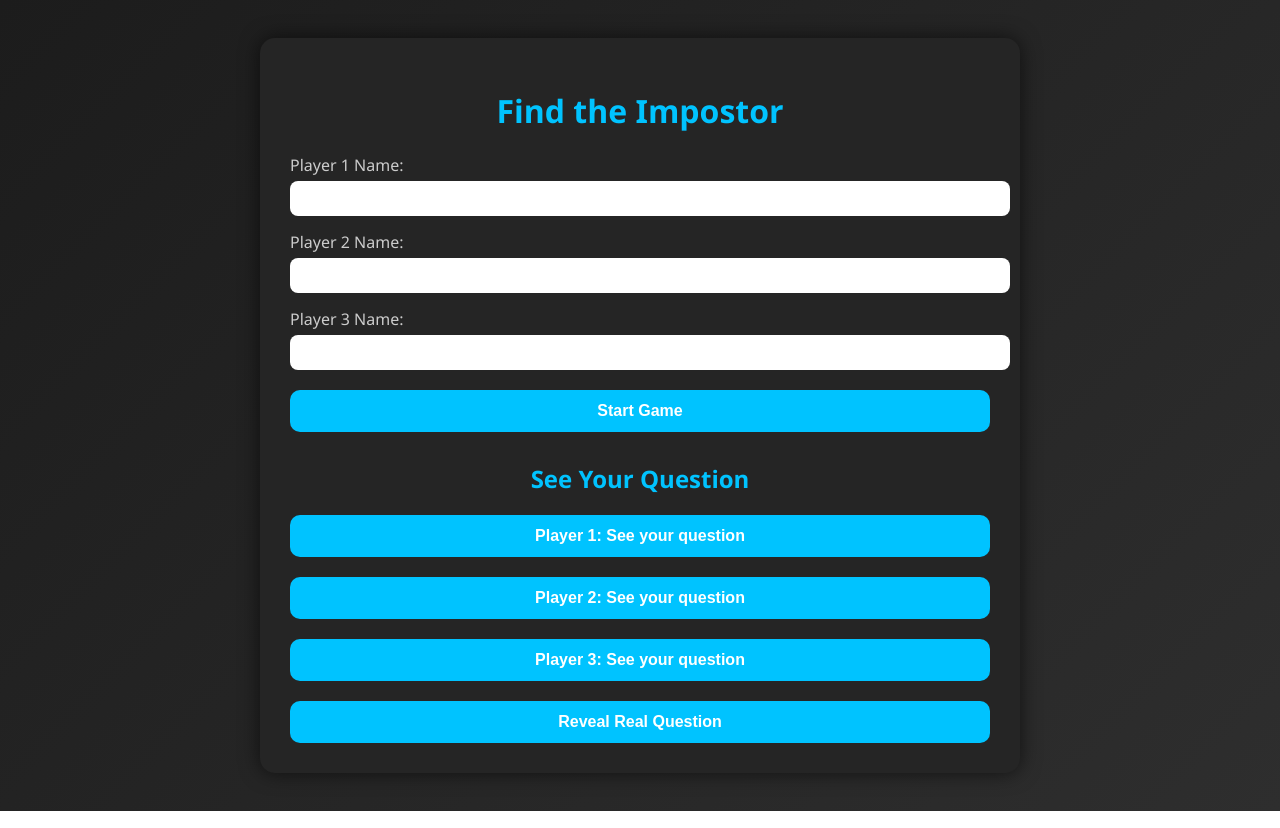
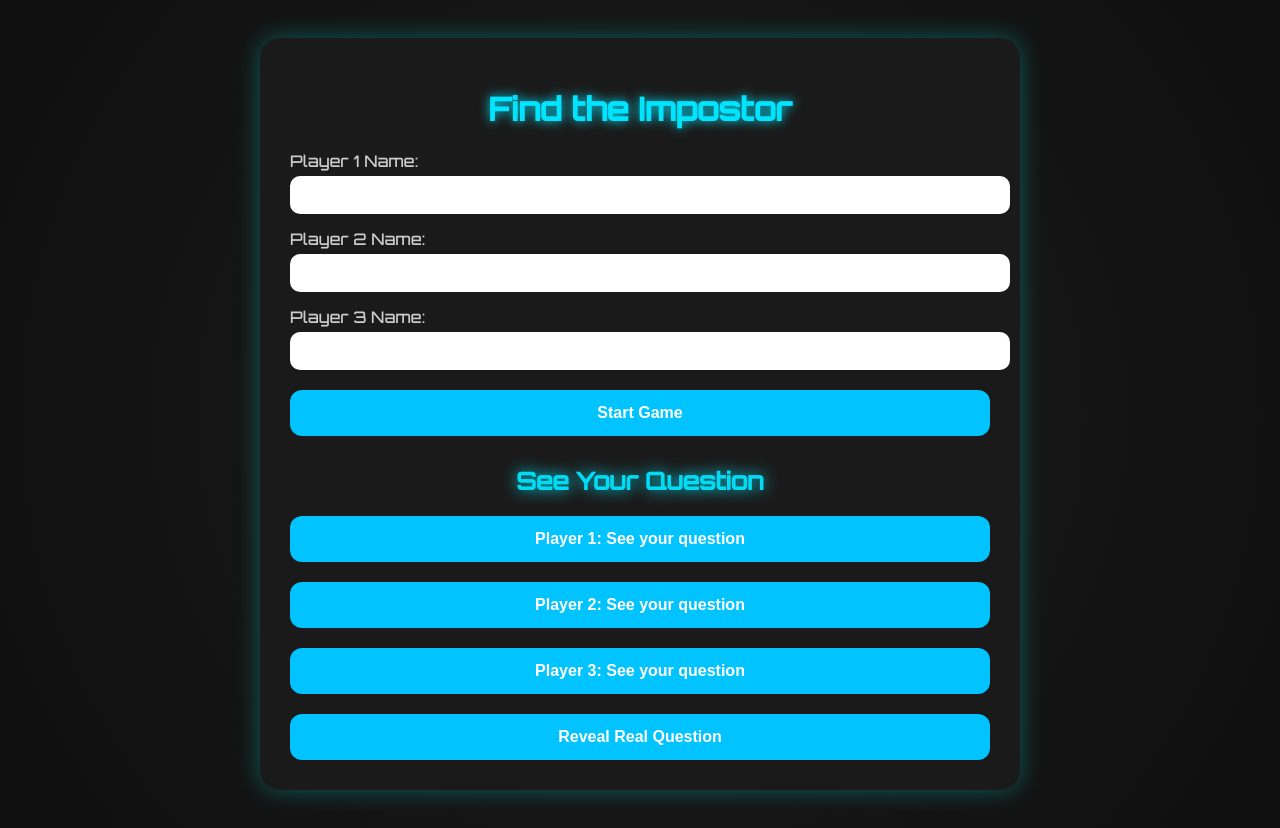
Before and after one commit to JonnyBonesCold/my-website, a plain HTML site: page index.html in a window 1280 px wide. Both pictures are taken after a click on the button "Start Game". Drawn offline with Linux system fonts and the light colour scheme.

Commit message:
Update index.html

```diff
--- a/index.html
+++ b/index.html
@@ -4,65 +4,80 @@
   <meta name="viewport" content="width=device-width, initial-scale=1.0" />
   <title>Find the Impostor</title>
   <style>
-    body {
-      font-family: 'Segoe UI', Tahoma, Geneva, Verdana, sans-serif;
-      background: linear-gradient(135deg, #1c1c1c, #2e2e2e);
+    @import url('https://fonts.googleapis.com/css2?family=Orbitron:wght@500&display=swap');body {
+  font-family: 'Orbitron', sans-serif;
+  background: radial-gradient(circle, #1c1c1c, #0f0f0f);
   color: #f1f1f1;
   padding: 30px;
+  overflow-x: hidden;
 }
+
 .container {
   max-width: 700px;
   margin: auto;
-      background: #252525;
+  background: #1a1a1a;
   padding: 30px;
-      border-radius: 15px;
-      box-shadow: 0 0 20px rgba(0, 0, 0, 0.6);
+  border-radius: 20px;
+  box-shadow: 0 0 25px rgba(0, 255, 255, 0.3);
+  animation: fadeIn 1s ease;
 }
+
 h1, h2, h3 {
   text-align: center;
-      color: #00c3ff;
+  color: #00e5ff;
+  text-shadow: 0 0 10px #00e5ff;
+  animation: flicker 2s infinite alternate;
 }
+
 label {
   display: block;
   margin-top: 15px;
   color: #ccc;
 }
+
 input {
   padding: 10px;
   width: 100%;
   margin-top: 5px;
-      border-radius: 8px;
+  border-radius: 10px;
   border: none;
+  font-size: 16px;
 }
+
 button {
   display: block;
   width: 100%;
-      padding: 12px;
+  padding: 14px;
   margin-top: 20px;
   background: #00c3ff;
   color: white;
   font-size: 16px;
   font-weight: bold;
   border: none;
-      border-radius: 10px;
+  border-radius: 12px;
   cursor: pointer;
-      transition: background 0.3s;
+  transition: transform 0.2s, background 0.3s;
 }
+
 button:hover {
-      background: #009ddc;
+  background: #00aaff;
+  transform: scale(1.05);
 }
+
 .question-box, .reveal-box, .results-box {
   margin-top: 30px;
   display: none;
 }
+
 .player-question {
-      background: #333;
+  background: #2e2e2e;
   padding: 20px;
-      border-radius: 10px;
+  border-radius: 12px;
   margin-top: 10px;
   position: relative;
-      word-wrap: break-word;
+  animation: slideIn 0.6s ease;
 }
+
 .close-btn {
   position: absolute;
   top: 10px;
@@ -76,19 +91,45 @@
   font-weight: bold;
   cursor: pointer;
 }
+
 #realQuestionBox {
   margin-top: 20px;
   background: #111;
   padding: 15px;
-      border-radius: 10px;
-      border: 2px solid #00c3ff;
+  border-radius: 12px;
+  border: 2px solid #00e5ff;
   display: none;
   text-align: center;
-      font-size: 18px;
+  font-size: 20px;
+  animation: glow 1s infinite alternate;
 }
+
+@keyframes fadeIn {
+  from { opacity: 0; transform: scale(0.9); }
+  to { opacity: 1; transform: scale(1); }
+}
+
+@keyframes slideIn {
+  from { transform: translateY(20px); opacity: 0; }
+  to { transform: translateY(0); opacity: 1; }
+}
+
+@keyframes glow {
+  0% { box-shadow: 0 0 10px #00e5ff; }
+  100% { box-shadow: 0 0 20px #00e5ff; }
+}
+
+@keyframes flicker {
+  0% { opacity: 1; }
+  100% { opacity: 0.95; text-shadow: 0 0 15px #00e5ff; }
+}
+
   </style>
 </head>
 <body>
+  <audio id="revealSound" src="https://www.myinstants.com/media/sounds/sus-sound-effect.mp3"></audio>
+  <audio id="winSound" src="https://www.myinstants.com/media/sounds/victory.mp3"></audio>
+  <audio id="loseSound" src="https://www.myinstants.com/media/sounds/wrong-answer-sound-effect.mp3"></audio>
   <div class="container">
     <h1>Find the Impostor</h1>
     <label>Player 1 Name:</label>
@@ -133,27 +174,6 @@
       ["What time do you usually wake up?", "What time do you wish you could wake up every day?"],
       ["How long can you go without checking your phone?", "How often do you check your phone in a day?"],
       ["What’s your favorite genre of music?", "What music genre do you listen to the least?"],
-      ["Which country would you move to if you had to?", "Which country would you never move to?"],
-      ["What's your favorite movie?", "What movie disappointed you the most?"],
-      ["What’s your favorite snack?", "What snack do you think is overrated?"],
-      ["Which social media do you use the most?", "Which social media platform do you hate the most?"],
-      ["What color do you wear the most?", "What’s a color you’d never wear?"],
-      ["What’s your favorite school subject?", "What subject do you think is useless?"],
-      ["What is something you do every single day?", "What is something you wish you did daily?"],
-      ["What sport do you enjoy watching?", "What sport do you not understand at all?"],
-      ["How many languages do you speak?", "How many languages would you want to learn?"],
-      ["What’s your favorite fast food restaurant?", "What fast food do you avoid?"],
-      ["How long does it take you to shower?", "How long should a shower take?"],
-      ["What’s your favorite app?", "What app do you think wastes most of your time?"],
-      ["What’s your favorite animal?", "What animal do you find scary?"],
-      ["What’s your favorite drink?", "What drink do you never buy?"],
-      ["What time do you usually eat dinner?", "What time do you think is too late for dinner?"],
-      ["What’s your go-to outfit?", "What type of clothing do you hate wearing?"],
-      ["What’s your dream job?", "What job would you never take?"],
-      ["How often do you exercise?", "How often do you think people should exercise?"],
-      ["What’s your favorite way to relax?", "What activity do you find stressful?"],
-      ["What’s your favorite video game?", "What game bored you the most?"],
-      ["How many siblings do you have?", "What’s the ideal number of siblings?"],
     ];
 
     let players = [];
@@ -196,13 +216,18 @@
       document.getElementById('realQuestionBox').innerText = `Real question: ${realQuestion}`;
       document.getElementById('realQuestionBox').style.display = 'block';
       document.getElementById('revealBox').style.display = 'block';
+      document.getElementById('revealSound').play();
     }
 
     function kickPlayer(index) {
-      const resultText = (index === imposterIndex)
-        ? `${players[index]} was the impostor. You win!`
-        : `${players[index]} was not the impostor. Impostor wins! It was ${players[imposterIndex]}.`;
-
+      let resultText = "";
+      if (index === imposterIndex) {
+        resultText = `${players[index]} was the impostor. You win!`;
+        document.getElementById('winSound').play();
+      } else {
+        resultText = `${players[index]} was not the impostor. Impostor wins! It was ${players[imposterIndex]}.`;
+        document.getElementById('loseSound').play();
+      }
       document.getElementById('resultMessage').innerText = resultText;
       document.getElementById('resultsBox').style.display = 'block';
     }
```
Lines whose indentation alone changed are shown as unchanged.
